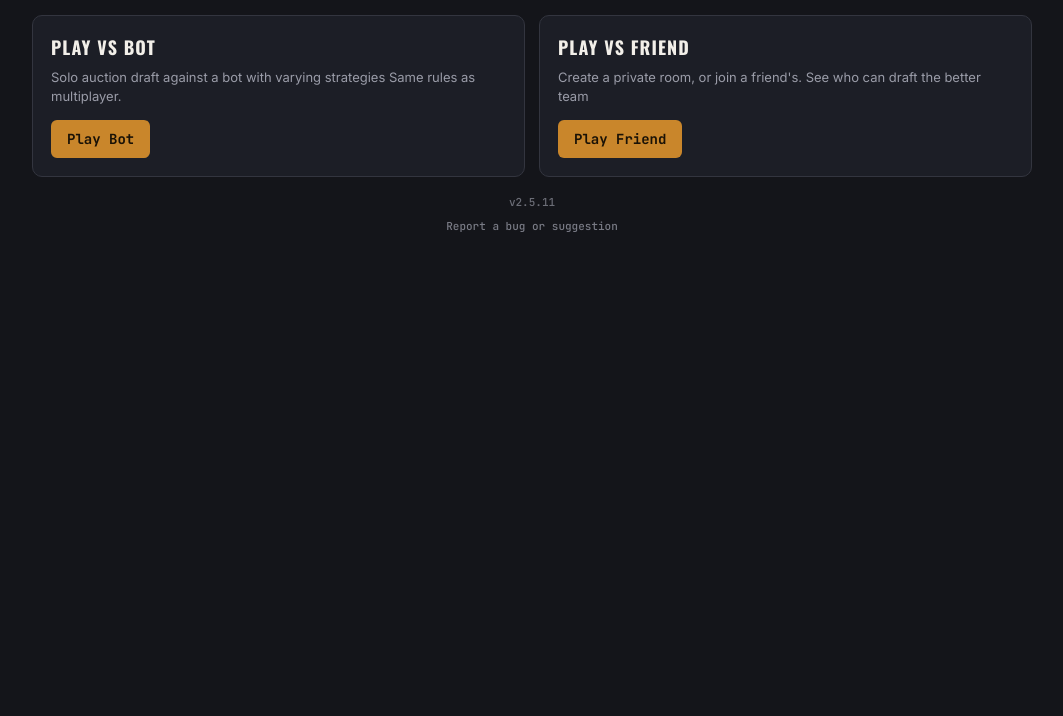
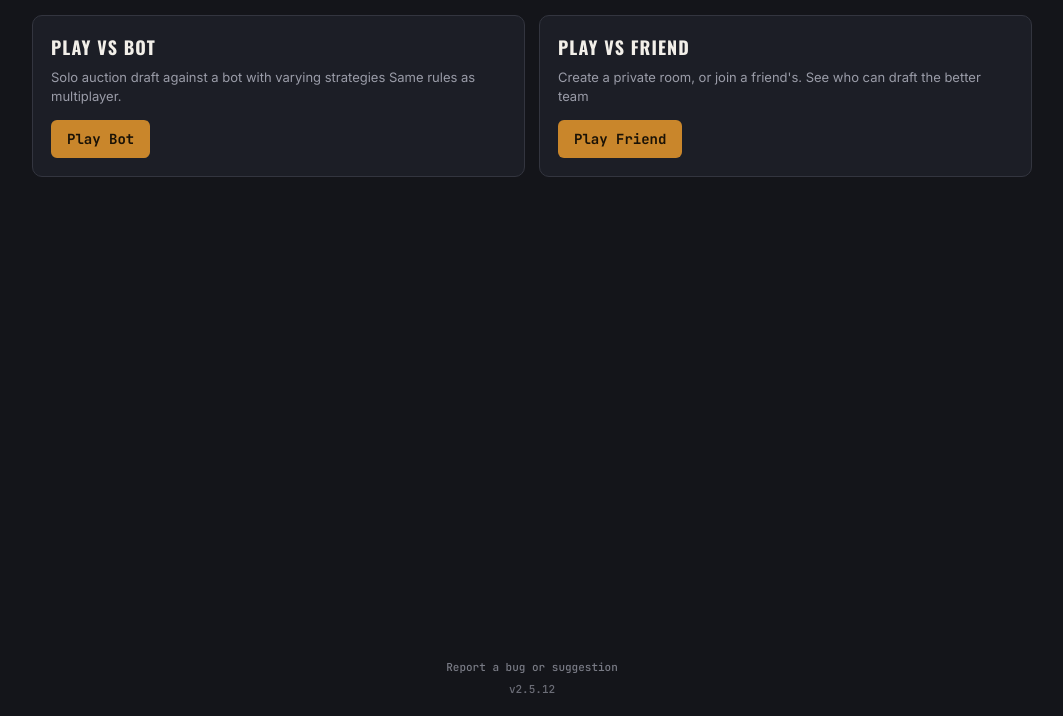
Before and after one commit to tmk-07/nba-auction-multiplayer, a website: page public/index.html in a window 1280 px wide. Shown: the part 84-800 px from the top of the page, without its empty margins (108-1171 px from the left). Drawn offline with nearby package versions, Linux system fonts and the light colour scheme.

Commit message:
replace footer to bottom of screen

```diff
--- a/public/index.html
+++ b/public/index.html
@@ -45,10 +45,6 @@
       <div id="friendStatus" class="status-line"></div>
       <button class="link-btn" id="backHomeBtn">← Back</button>
     </div>
-    <div class="version-footer">v2.5.11</div>
-  <a class="feedback-link" href="https://forms.gle/gSxCA4PdJhkVy9Bt8" target="_blank" rel="noopener noreferrer">
-    Report a bug or suggestion
-  </a>
   </div>
 
   <div id="gameScreen" class="hidden">
@@ -91,6 +87,13 @@
   <div id="resultsScreen" class="hidden"></div>
 </div>
 
+<footer class="page-footer">
+  <a class="feedback-link" href="https://forms.gle/gSxCA4PdJhkVy9Bt8" target="_blank" rel="noopener noreferrer">
+    Report a bug or suggestion
+  </a>
+  <div class="version-footer">v2.5.12</div>
+</footer>
+
 <script src="app.js"></script>
 </body>
 </html>
--- a/public/styles.css
+++ b/public/styles.css
@@ -15,8 +15,9 @@
     margin:0; background:var(--court-bg); color:var(--chalk);
     font-family:'Inter',sans-serif;
     padding:20px; min-height:100vh;
+    display:flex; flex-direction:column;
   }
-  .wrap{max-width:1000px; margin:0 auto;}
+  .wrap{max-width:1000px; width:100%; margin:0 auto; flex:1 0 auto;}
   h1{
     font-family:'Oswald',sans-serif; font-weight:700; letter-spacing:0.03em;
     text-transform:uppercase; font-size:28px; margin:0 0 4px 0; color:var(--chalk);
@@ -152,11 +153,17 @@
   .room-code{font-family:'JetBrains Mono',monospace; color:var(--gold); font-size:26px; font-weight:700; letter-spacing:0.12em; margin:8px 0;}
   .status-line{color:var(--chalk-dim); font-size:12.5px; margin-top:10px; min-height:18px;}
   .link-btn{background:transparent; border:none; color:var(--gold); font-family:'Inter',sans-serif; cursor:pointer; padding:0; margin-top:12px;}
+  .page-footer{
+    flex-shrink:0;
+    width:100%;
+    max-width:1000px;
+    margin:0 auto;
+    padding:18px 0 0;
+    text-align:center;
+  }
 
   .feedback-link{
-  display:block;
-  margin-top:10px;
-  text-align:center;
+    display:inline-block;
     font-family:'JetBrains Mono', monospace;
     font-size:11px;
     color:var(--chalk-dim);
@@ -170,8 +177,7 @@
   }
 
   .version-footer{
-  margin-top:18px;
-  text-align:center;
+    margin-top:7px;
     font-family:'JetBrains Mono', monospace;
     font-size:11px;
     color:var(--chalk-dim);
```
Lines whose indentation alone changed are shown as unchanged.
